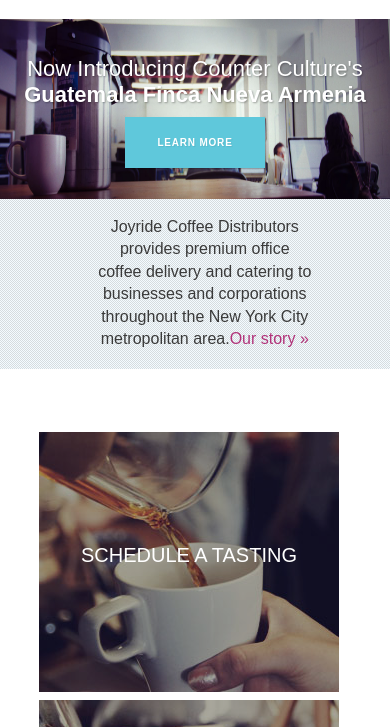
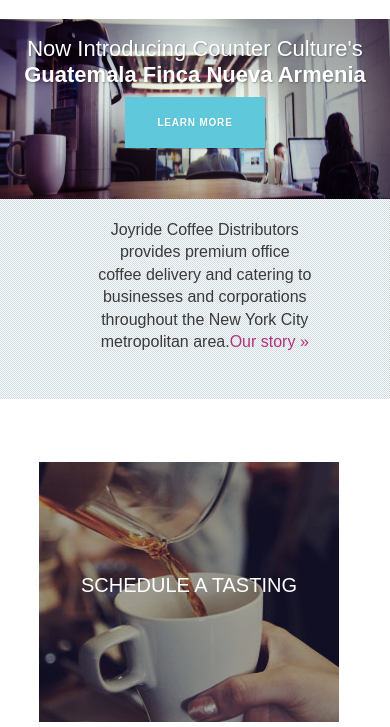
Before and after one commit to hoale/demo, a plain HTML site: page index.html in a window 390 px wide. Shown: the part 54-781 px from the top of the page. Drawn offline with Linux system fonts and the light colour scheme.

Commit message:
fix height for mobile

```diff
--- a/css/home.css
+++ b/css/home.css
@@ -36,7 +36,7 @@
 	text-align:center;
 	width:100%;
 	padding:0px;
-	top:110px;
+	top:90px;
 	left:0px;
 	display:block;
 	z-index:95;
@@ -88,7 +88,7 @@
 {	position: relative;
 	top: 73px;
 	width:100%;
-	height: 170px;
+	height: 200px;
 	background: url(../img/bg_blue-pattern.gif) repeat;
 	margin-bottom: 36px;
 }
```
